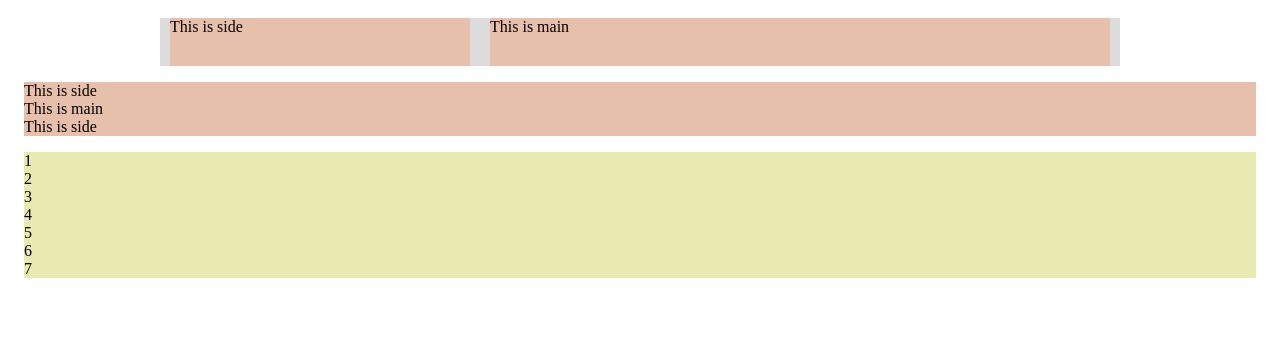
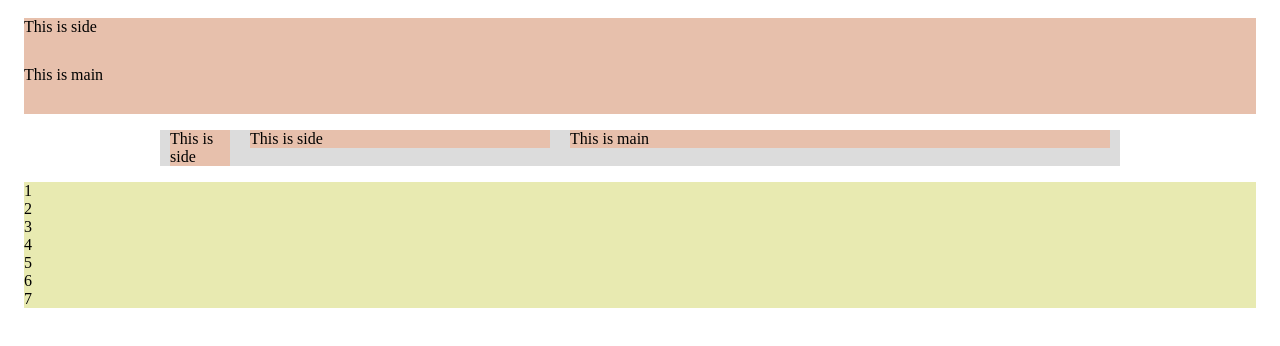
Before and after one commit to suisho/example-cssgrid, a website: page index.html in a window 1280 px wide. Shown: the part 48-394 px from the top of the page. Drawn offline with Linux system fonts and the light colour scheme.

Commit message:
shorthand

```diff
--- a/scss/grid.scss
+++ b/scss/grid.scss
@@ -27,26 +27,31 @@
 }
 
 @import "susy/susy";
-//@include layout(12 (60px 10px) split static);
-$susy: (
+
+@include layout(12 (60px 20px) split static);
+/*$susy: (
   columns: 12,
   gutters : (1/3),
   container : 960px,
   column-width : 60px,
   gutter-position : split,
   math : static
-);
+);*/
 
 .susy{
   //@import "bourbon/bourbon";
-  .two{
+  .three{
     @include container();
 
-    .side{
-      @include span(4);
+    .side-left{
+      @include span(1);
     }
     .main{
-      @include span(8 last);
+      @include span(7 last);
     }
+    .side-right{
+      @include span(4 last);
+    }
+
   }
 }
```
Also changed, not shown: css/grid.css.
